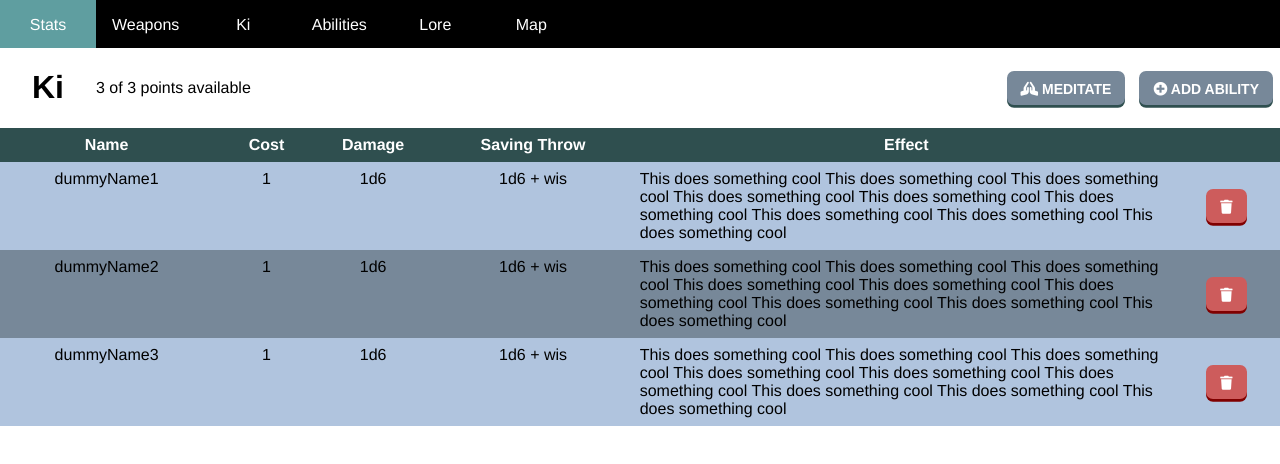
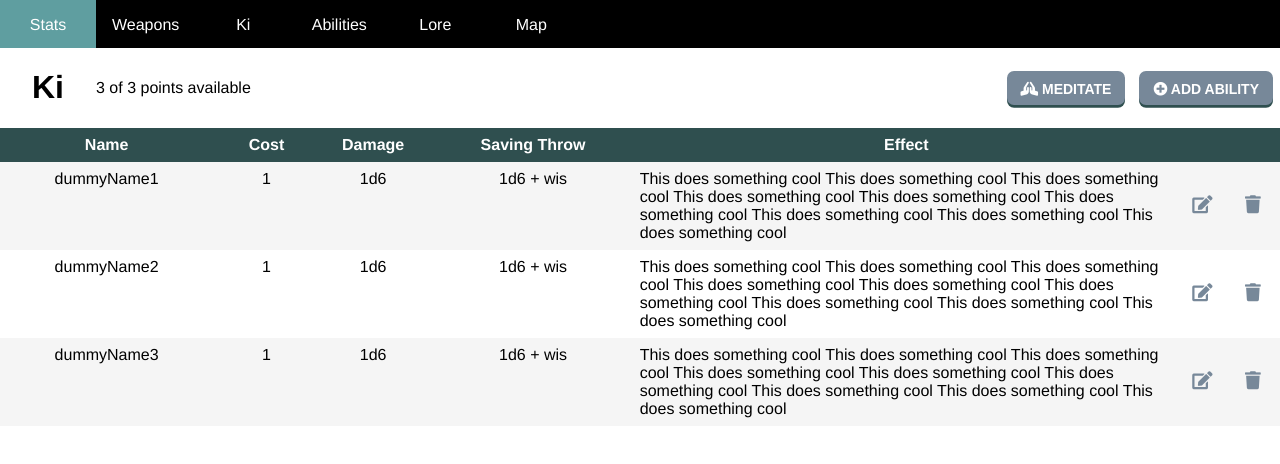
Before and after one commit to aajfranklin/Character-Sheet, a React (Create React App) app: page /Ki in a window 1280 px wide. Shown: the top 464 px of the page. Built offline with nearby package versions, Linux system fonts and the light colour scheme.

Commit message:
add edit ability button, various button style updates

```diff
--- a/src/Button/Button.css
+++ b/src/Button/Button.css
@@ -1,13 +1,13 @@
 button {
     border-radius: 0.5em;
     border: none;
-    background: lightslategray;
+    background: lightslategrey;
     color: white;
     padding: 0.7em 1em 0.6em;
     margin: 0 0.5em 0;
     font-weight: bold;
     font-size: 14px;
-    box-shadow: 0 0.2em 0 darkslategray;
+    box-shadow: 0 0.2em 0 darkslategrey;
     user-select: none;
 }
 
@@ -17,7 +17,7 @@ button:hover {
 
 button:active {
     transform: translate(0, 0.1em);
-    box-shadow: 0 0.1em 0 darkslategray;
+    box-shadow: 0 0.1em 0 darkslategrey;
 }
 
 .button-group {
@@ -39,6 +39,11 @@ button:active {
     background: crimson;
 }
 
+.cancel:active {
+    background: crimson;
+    box-shadow: 0 0.1em 0 maroon;
+}
+
 .confirm {
     background: darkseagreen;
     box-shadow: 0 0.2em 0 darkgreen;
@@ -47,3 +52,33 @@ button:active {
 .confirm:hover {
     background: seagreen;
 }
+
+.confirm:active {
+    background: seagreen;
+    box-shadow: 0 0.1em 0 darkgreen;
+}
+
+.clear {
+    font-size: 18px;
+    color: lightslategrey;
+    padding: 0.4em;
+    background: none;
+    box-shadow: none;
+}
+
+.clear:hover {
+    color: black;
+    background: none;
+    box-shadow: none;
+}
+
+.clear:active {
+    color: black;
+    transform: none;
+    background: none;
+    box-shadow: none;
+}
+
+.flat {
+    box-shadow: none;
+}
--- a/src/Pages/Ki/Ability.js
+++ b/src/Pages/Ki/Ability.js
@@ -12,7 +12,8 @@ function Ability({attributes, deleteAbility, id}) {
             <div className='col-2'>{attributes.saving}</div>
             <div className='col-5 effect'>{attributes.effect}</div>
             <div className='col-1 button-group'>
-                <Button icon='fas fa-trash' buttonStyle='cancel' clickHandler={deleteAbility}/>
+                <Button icon='fas fa-edit' buttonStyle='clear flat round' clickHandler={() => {}}/>
+                <Button icon='fas fa-trash' buttonStyle='clear flat round' clickHandler={deleteAbility}/>
             </div>
         </div>
     );
--- a/src/Pages/Ki/Ki.css
+++ b/src/Pages/Ki/Ki.css
@@ -59,11 +59,11 @@ input[type=text], select {
 
 .entry {
     display: flex;
-    background: lightslategrey;
+    background: white;
 }
 
 .entry:nth-child(even) {
-    background-color: lightsteelblue;
+    background-color: whitesmoke;
 }
 
 [class*='col-'] {
```
